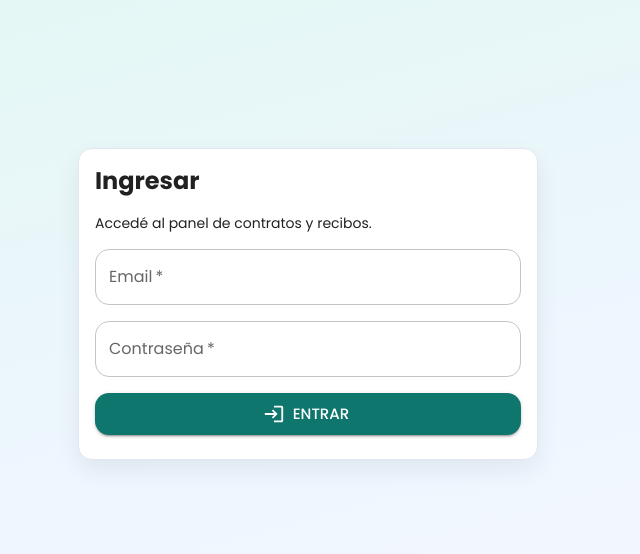
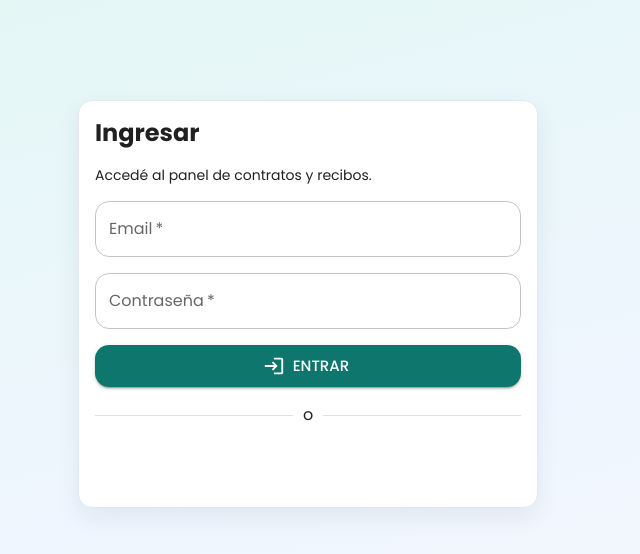
Before and after one commit to pabloherre/alquilar, a React (Vite) app in the folder client/: page /login in a window 1280 px wide. Shown: the top 554 px of the page, without its empty margins (332-972 px from the left). Built offline with nearby package versions, Linux system fonts and the light colour scheme; no server answers.

Commit message:
feat: add Google login button and loginWithGoogle to AuthContext

```diff
--- a/client/src/context/AuthContext.jsx
+++ b/client/src/context/AuthContext.jsx
@@ -16,6 +16,13 @@ export function AuthProvider({ children }) {
     setUser(data.user);
   };
 
+  const loginWithGoogle = async (credential) => {
+    const { data } = await api.post('/auth/google', { credential });
+    localStorage.setItem('token', data.token);
+    localStorage.setItem('user', JSON.stringify(data.user));
+    setUser(data.user);
+  };
+
   const loginWithMagic = async (token) => {
     const { data } = await api.post('/auth/magic-link/login', { token });
     localStorage.setItem('token', data.token);
@@ -29,7 +36,10 @@ export function AuthProvider({ children }) {
     setUser(null);
   };
 
-  const value = useMemo(() => ({ user, login, loginWithMagic, logout }), [user]);
+  const value = useMemo(
+    () => ({ user, login, loginWithGoogle, loginWithMagic, logout }),
+    [user]
+  );
   return <AuthContext.Provider value={value}>{children}</AuthContext.Provider>;
 }
 
--- a/client/src/pages/LoginPage.jsx
+++ b/client/src/pages/LoginPage.jsx
@@ -1,14 +1,15 @@
 import { useState } from 'react';
 import { useNavigate } from 'react-router-dom';
-import { Alert, Box, Button, Card, CardContent, Stack, TextField, Typography } from '@mui/material';
+import { Alert, Box, Button, Card, CardContent, Divider, Stack, TextField, Typography } from '@mui/material';
 import LoginIcon from '@mui/icons-material/Login';
+import { GoogleLogin } from '@react-oauth/google';
 import { useAuth } from '../context/AuthContext';
 
 export default function LoginPage() {
   const [email, setEmail] = useState('');
   const [password, setPassword] = useState('');
   const [error, setError] = useState('');
-  const { login } = useAuth();
+  const { login, loginWithGoogle } = useAuth();
   const navigate = useNavigate();
 
   const onSubmit = async (e) => {
@@ -18,7 +19,17 @@ export default function LoginPage() {
       await login(email, password);
       navigate('/');
     } catch (err) {
-      setError(err?.response?.data?.message || 'Error de autenticaci�n');
+      setError(err?.response?.data?.message || 'Error de autenticación');
+    }
+  };
+
+  const onGoogleSuccess = async ({ credential }) => {
+    setError('');
+    try {
+      await loginWithGoogle(credential);
+      navigate('/');
+    } catch (err) {
+      setError(err?.response?.data?.message || 'Error al autenticar con Google');
     }
   };
 
@@ -26,17 +37,23 @@ export default function LoginPage() {
     <Box sx={{ minHeight: '70vh', display: 'grid', placeItems: 'center' }}>
       <Card sx={{ width: '100%', maxWidth: 460 }}>
         <CardContent>
-          <Stack component="form" onSubmit={onSubmit} spacing={2}>
+          <Stack spacing={2}>
             <Typography variant="h5">Ingresar</Typography>
             <Typography variant="body2" color="text.secondary">
               Accedé al panel de contratos y recibos.
             </Typography>
-            <TextField label="Email" value={email} onChange={(e) => setEmail(e.target.value)} required fullWidth />
-            <TextField label="Contraseña" type="password" value={password} onChange={(e) => setPassword(e.target.value)} required fullWidth />
+            <Stack component="form" onSubmit={onSubmit} spacing={2}>
+              <TextField label="Email" type="email" value={email} onChange={(e) => setEmail(e.target.value)} required fullWidth />
+              <TextField label="Contraseña" type="password" value={password} onChange={(e) => setPassword(e.target.value)} required fullWidth />
+              <Button type="submit" variant="contained" size="large" startIcon={<LoginIcon />}>
+                Entrar
+              </Button>
+            </Stack>
+            <Divider>o</Divider>
+            <Box sx={{ display: 'flex', justifyContent: 'center' }}>
+              <GoogleLogin onSuccess={onGoogleSuccess} onError={() => setError('Error al autenticar con Google')} />
+            </Box>
             {error && <Alert severity="error">{error}</Alert>}
-            <Button type="submit" variant="contained" size="large" startIcon={<LoginIcon />}>
-              Entrar
-            </Button>
           </Stack>
         </CardContent>
       </Card>
```
